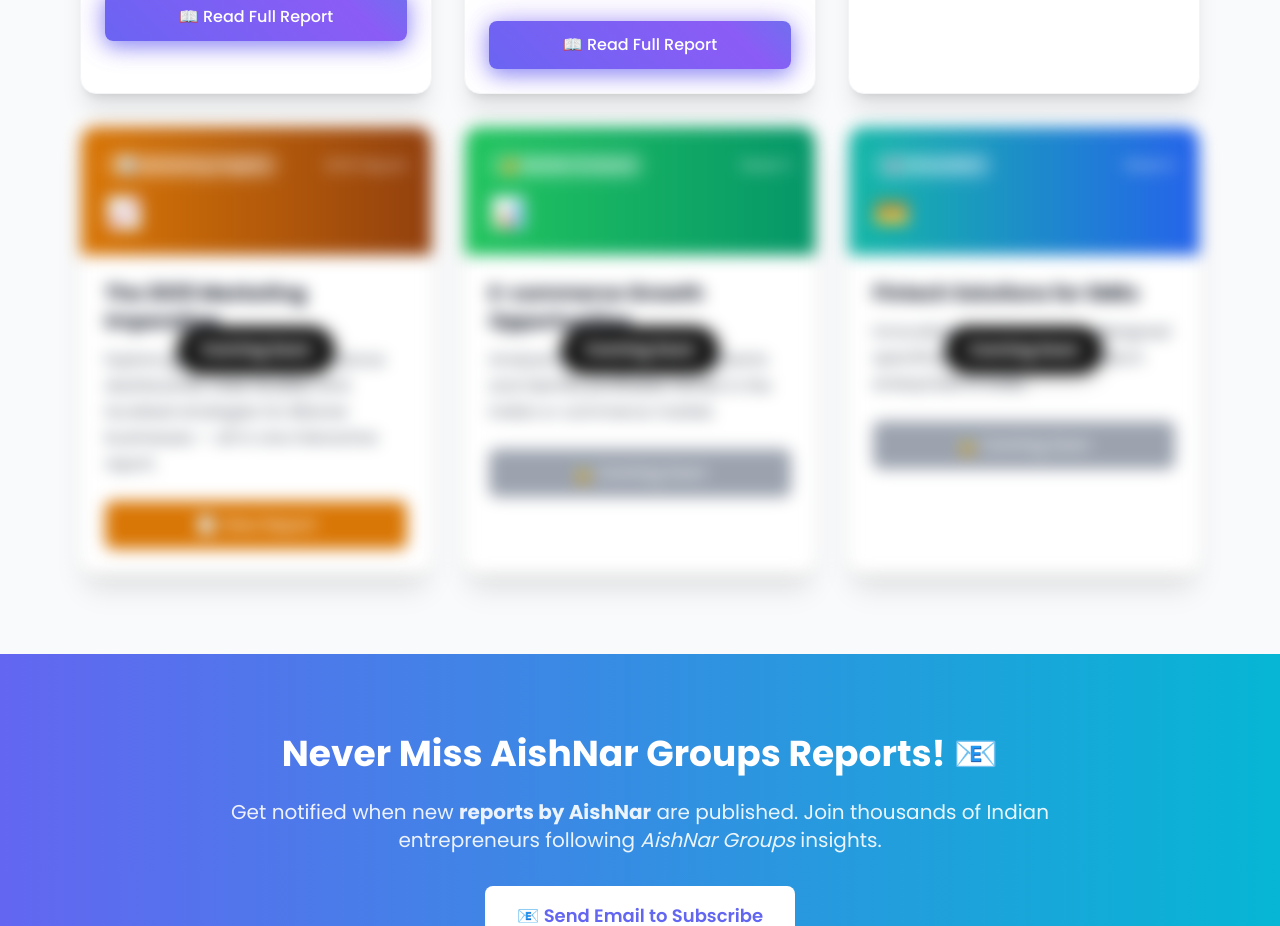
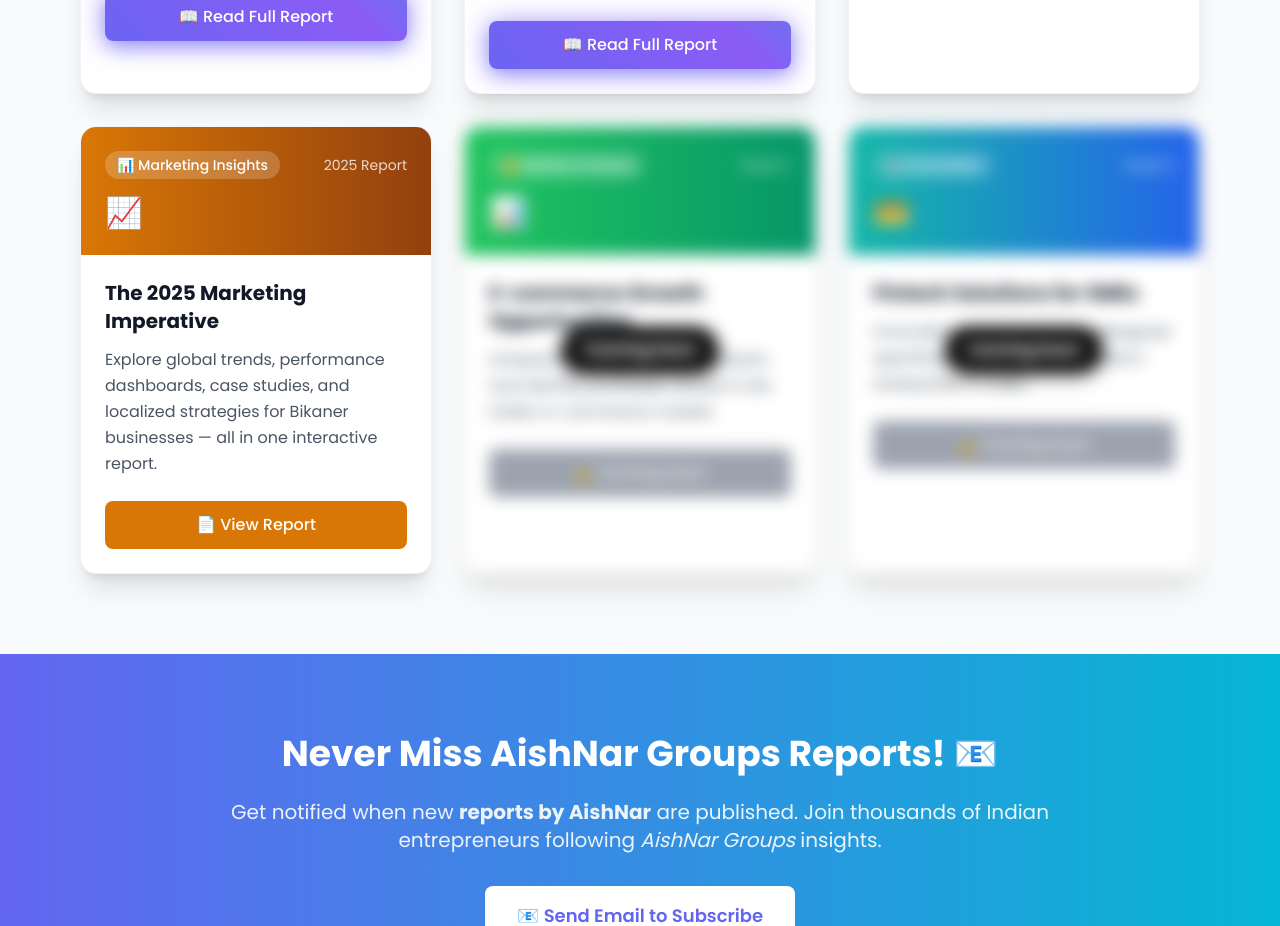
Before and after one commit to narenderbegad/reports, a plain HTML site: page index.html in a window 1280 px wide. Shown: the part 2178-3104 px from the top of the page. Drawn offline with nearby package versions, Linux system fonts and the light colour scheme.

Commit message:
Update index.html

```diff
--- a/index.html
+++ b/index.html
@@ -532,7 +532,7 @@
 </div>
 
                 <!-- Report Card 4 - Coming Soon (Blurred) -->
-               <div class="bg-white rounded-2xl shadow-xl border border-gray-100 overflow-hidden card-3d animate-slide-up blur-card" style="animation-delay: 0.6s">
+               <div class="bg-white rounded-2xl shadow-xl border border-gray-100 overflow-hidden card-3d animate-slide-up" style="animation-delay: 0.6s">
     <div class="bg-gradient-to-r from-amber-600 to-amber-800 p-6">
         <div class="flex items-center justify-between mb-4">
             <span class="bg-white bg-opacity-20 text-white px-3 py-1 rounded-full text-sm font-medium">
@@ -556,6 +556,7 @@
         </a>
     </div>
 </div>
+
 
                 <!-- Report Card 5 - Coming Soon (Blurred) -->
                 <div class="bg-white rounded-2xl shadow-xl border border-gray-100 overflow-hidden card-3d animate-slide-up blur-card" style="animation-delay: 0.8s">
```
